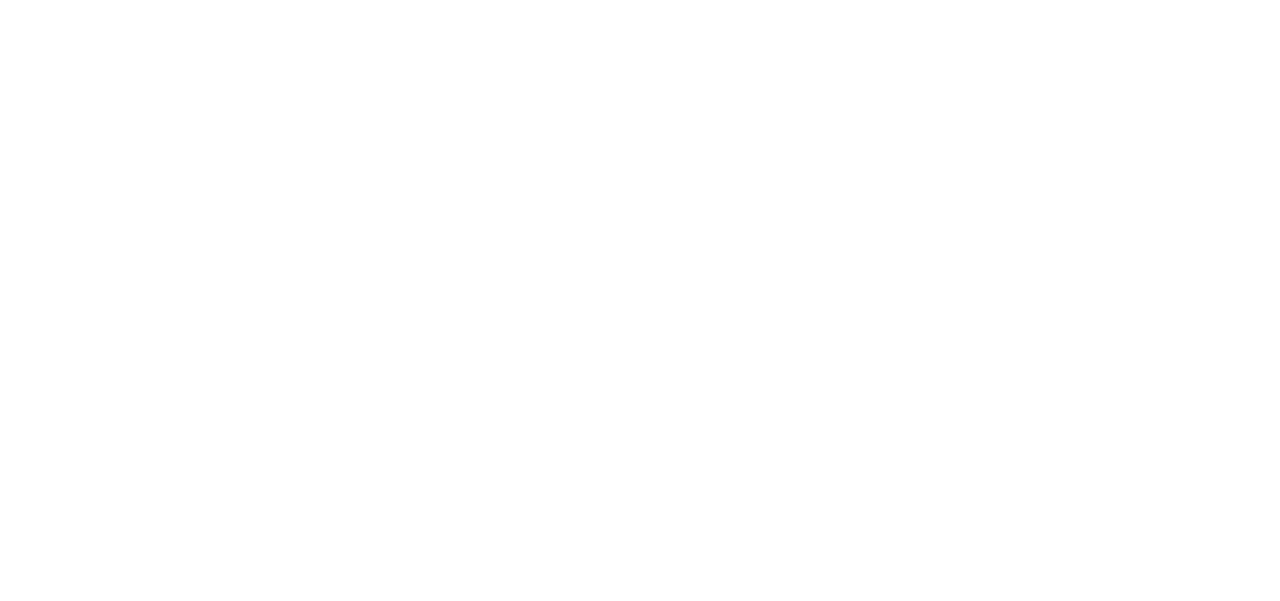
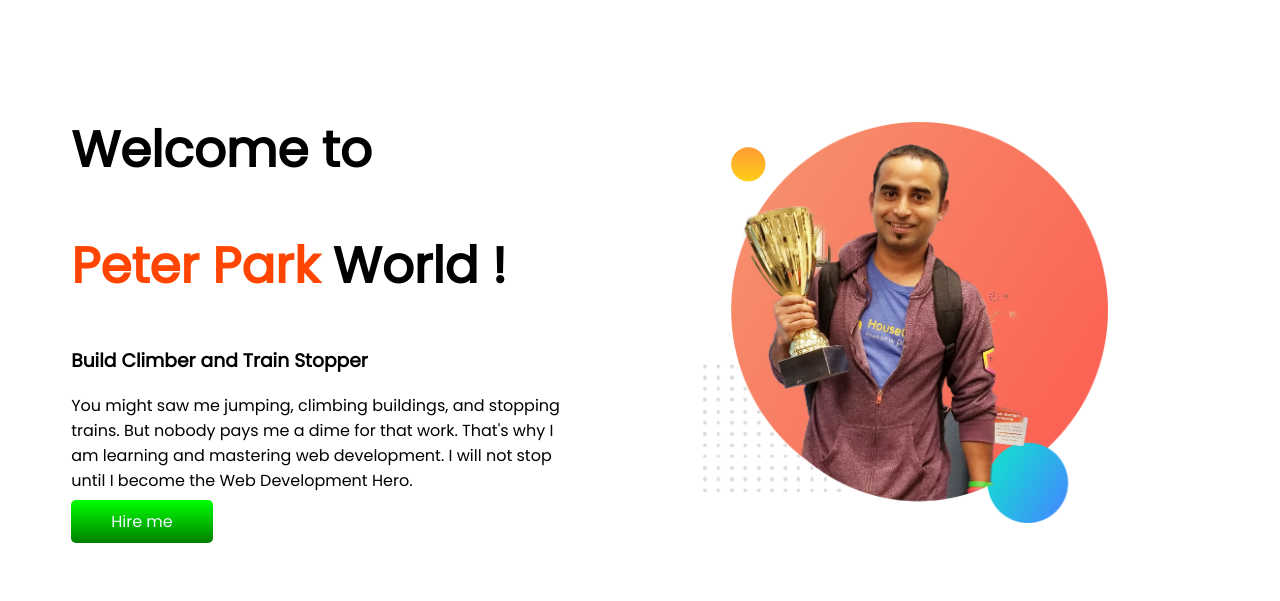
Before and after one commit to jannatSuh/developer-portfolio, a plain HTML site: page index.html in a window 1280 px wide. Drawn offline with Linux system fonts and the light colour scheme.

Commit message:
first section added

```diff
--- a/index.html
+++ b/index.html
@@ -1,13 +1,32 @@
 <!DOCTYPE html>
 <html lang="en">
+
 <head>
     <meta charset="UTF-8">
     <meta http-equiv="X-UA-Compatible" content="IE=edge">
     <meta name="viewport" content="width=device-width, initial-scale=1.0">
     <title>Jannatul Portfolio</title>
+    <link rel="preconnect" href="https://fonts.googleapis.com">
+    <link rel="preconnect" href="https://fonts.gstatic.com" crossorigin>
+    <link href="https://fonts.googleapis.com/css2?family=Poppins&display=swap" rel="stylesheet">
     <link rel="stylesheet" href="style.css">
 </head>
+
 <body>
+    <section>
+        <div class="half-width">
+            <h1>Welcome to </h1>
+            <h1><span style="color: orangered;">Peter Park</span> World !</h1>
+            <h3>Build Climber and Train Stopper</h3>
+            <p>You might saw me jumping, climbing buildings, and stopping trains. But nobody pays me a dime for that
+                work. That's why I am learning and mastering web development. I will not stop until I become the Web
+                Development Hero.</p>
+            <a class="link-button" target="blank" href="https://web.programming-hero.com/">Hire me</a>
+        </div>
+        <div class="half-width">
+            <img src="images/jhankar.png" alt="">
+        </div>
+    </section>
+</body>
 
-</body>
 </html>
--- a/style.css
+++ b/style.css
@@ -0,0 +1,24 @@
+body{
+    font-family: 'Poppins', sans-serif;
+}
+h1{
+    font-size: 50px;
+}
+section{
+    display: flex;
+}
+.half-width{
+    width:50%;
+    padding: 5%;
+}
+.half-width img{
+    width: 80%;
+    padding-top: 10%;
+}
+.link-button{
+    text-decoration: none;
+    background-image: linear-gradient(lime,green);
+    color: aliceblue;
+    padding: 10px 40px;
+    border-radius: 5px;
+}
```
Also changed, not shown: images/dream-bg.png (added), images/exp-bg.png (added), images/jhankar.png (added), images/jhankar2.png (added), images/my-bg.png (added), images/my-bg2.png (added), images/top-banner.png (added).
